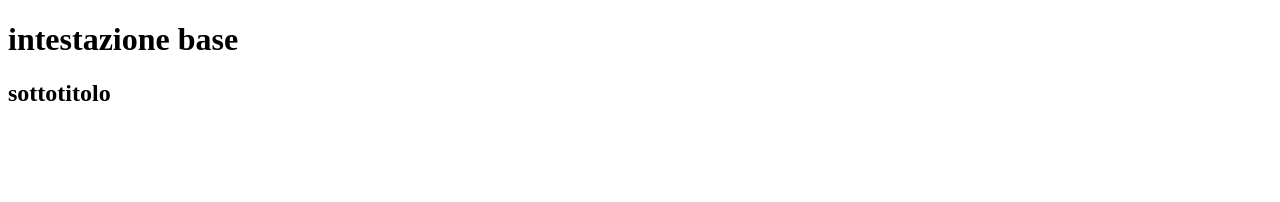
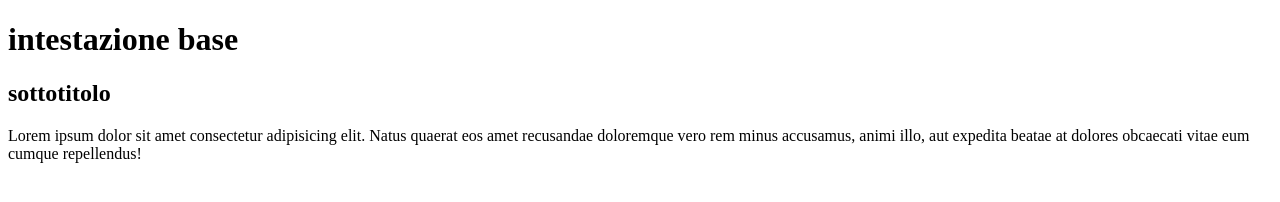
Before and after one commit to CarloCalafato/flusso_remoto, a plain HTML site: page index.html in a window 1280 px wide. Drawn offline with Linux system fonts and the light colour scheme.

Commit message:
ho fatto la section

```diff
--- a/index.html
+++ b/index.html
@@ -10,6 +10,13 @@
         <h1>intestazione base</h1>
         <h2>sottotitolo</h2>
     </header>
+    <section>
+        <div>
+            <p>
+                Lorem ipsum dolor sit amet consectetur adipisicing elit. Natus quaerat eos amet recusandae doloremque vero rem minus accusamus, animi illo, aut expedita beatae at dolores obcaecati vitae eum cumque repellendus!
 
+            </p>
+        </div>
+    </section>
 </body>
 </html>
```
